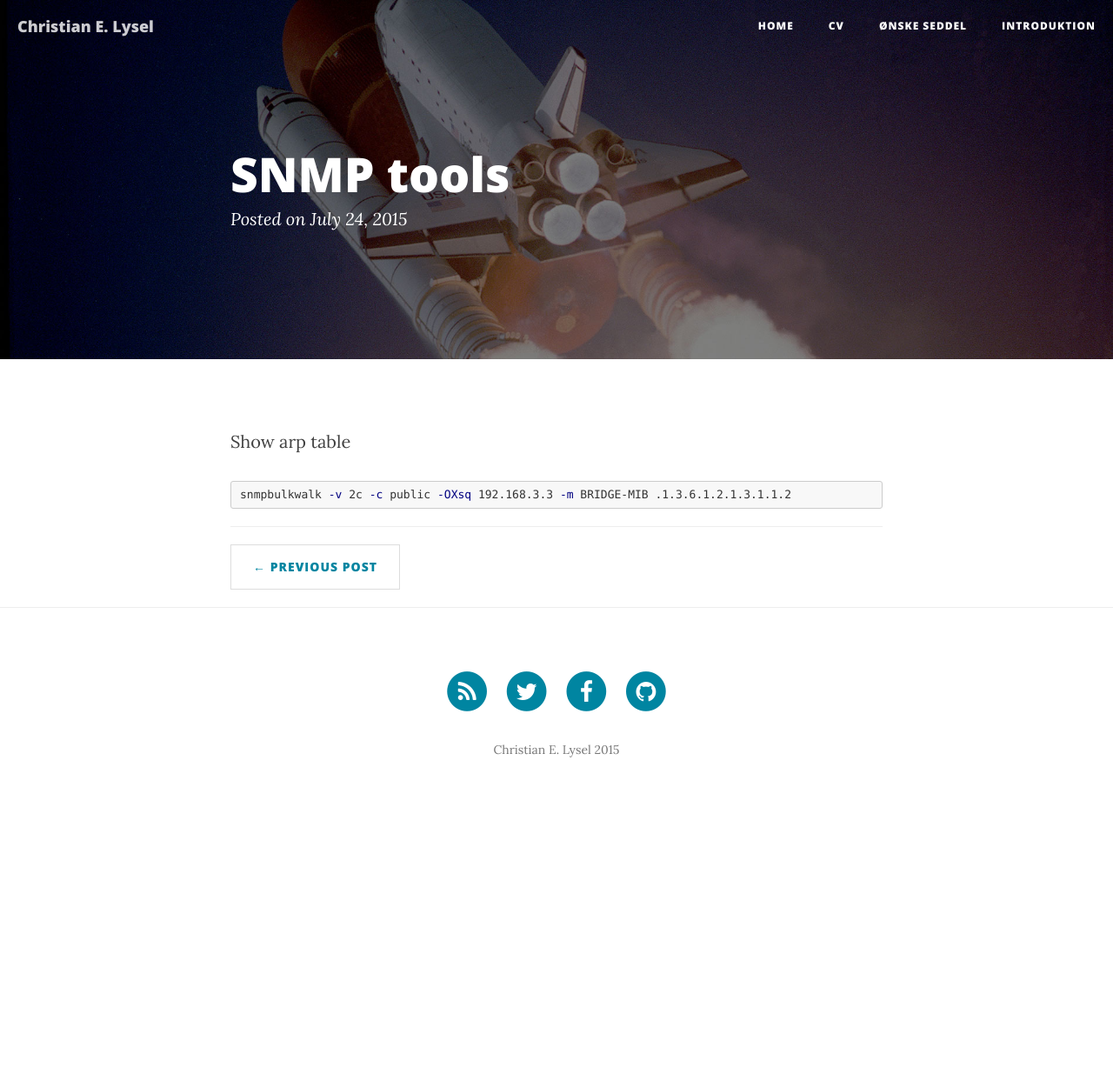
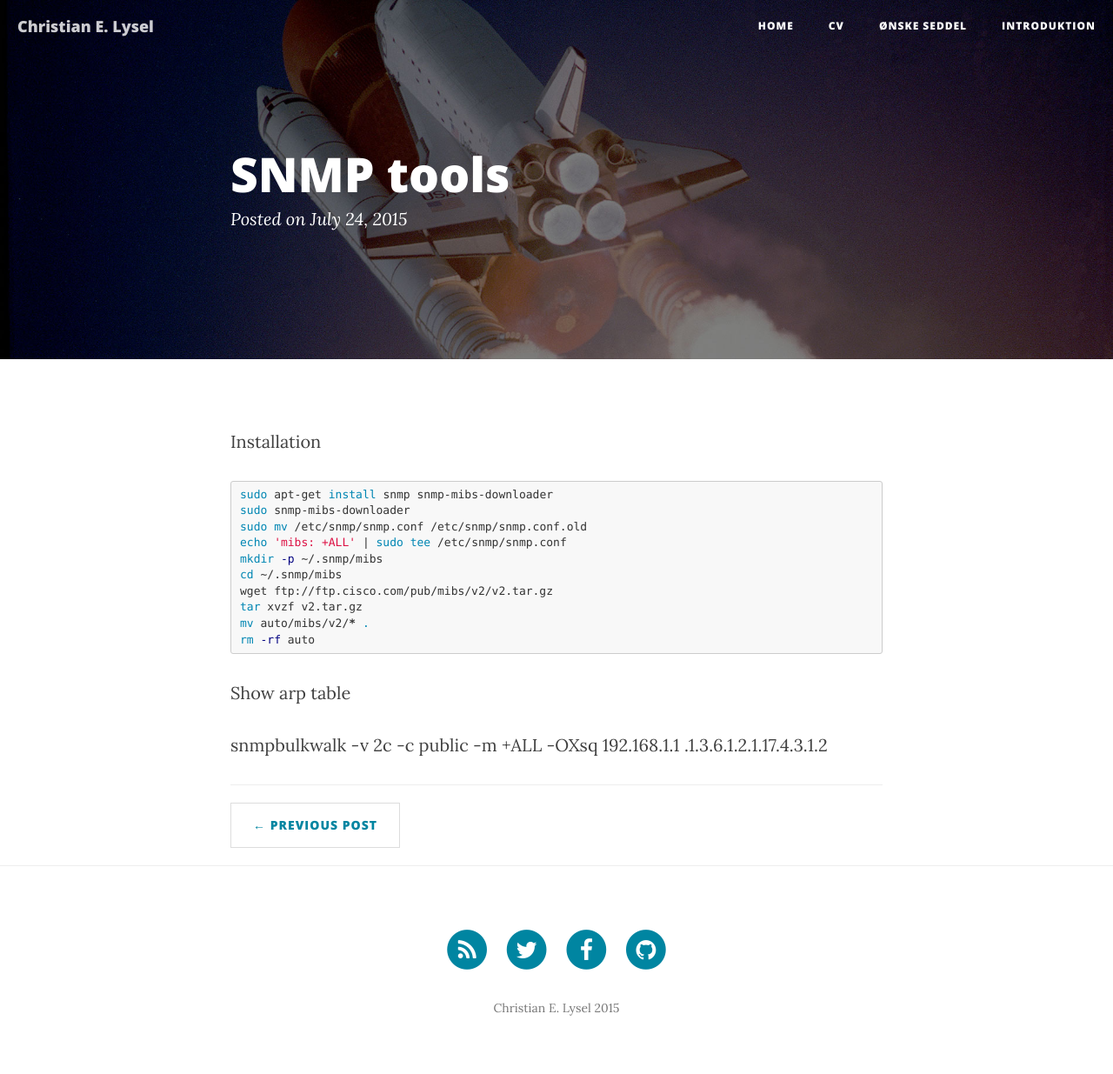
Before and after one commit to clysel/christian.lysel.net, a Jekyll site: the page built from _posts/2015-07-24-snmp.markdown, in a window 1280 px wide. Shown: the whole page at 87% size. Built offline with Jekyll 4.4.1, drawn with Linux system fonts in a browser that asks for light colours; nearby versions of some CDN libraries; before the commit the page ends 938 px from its top, so only the background shows below that.

Commit message:
installation description added

```diff
--- a/_posts/2015-07-24-snmp.markdown
+++ b/_posts/2015-07-24-snmp.markdown
@@ -4,7 +4,21 @@ header-img: "img/post-bg-01.jpg"
 title: SNMP tools
 ---
 
+Installation
+{% highlight bash %}
+sudo apt-get install snmp snmp-mibs-downloader
+sudo snmp-mibs-downloader
+sudo mv /etc/snmp/snmp.conf /etc/snmp/snmp.conf.old
+echo 'mibs: +ALL' | sudo tee /etc/snmp/snmp.conf
+mkdir -p ~/.snmp/mibs
+cd ~/.snmp/mibs
+wget ftp://ftp.cisco.com/pub/mibs/v2/v2.tar.gz
+tar xvzf v2.tar.gz
+mv auto/mibs/v2/* .
+rm -rf auto
+{% endhighlight bash %}
+
+
 Show arp table
-{% highlight bash %}
-snmpbulkwalk -v 2c -c public -OXsq 192.168.3.3 -m BRIDGE-MIB .1.3.6.1.2.1.3.1.1.2
-{% endhighlight bash %}
+
+snmpbulkwalk -v 2c -c public -m +ALL -OXsq  192.168.1.1 .1.3.6.1.2.1.17.4.3.1.2
```
